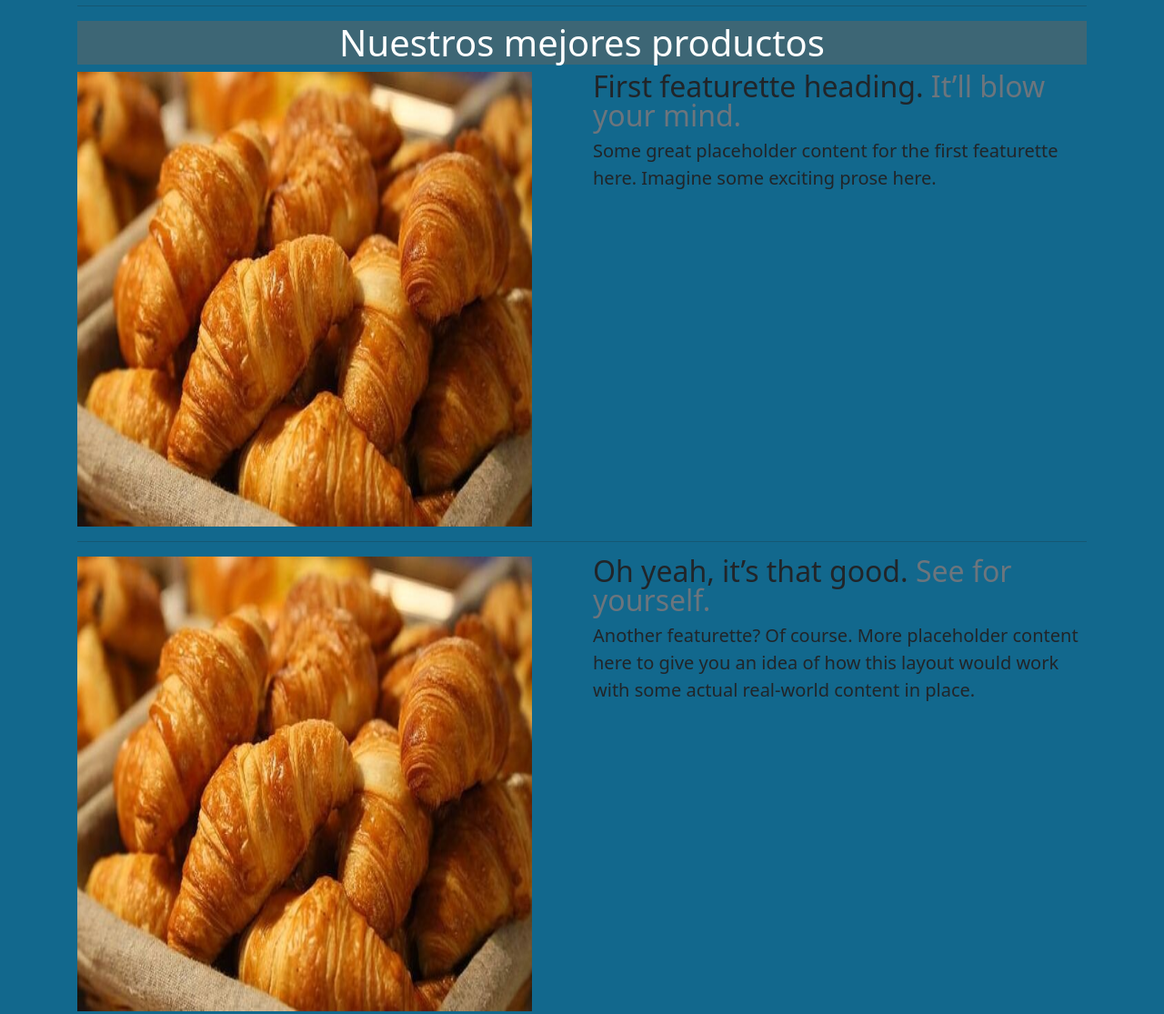
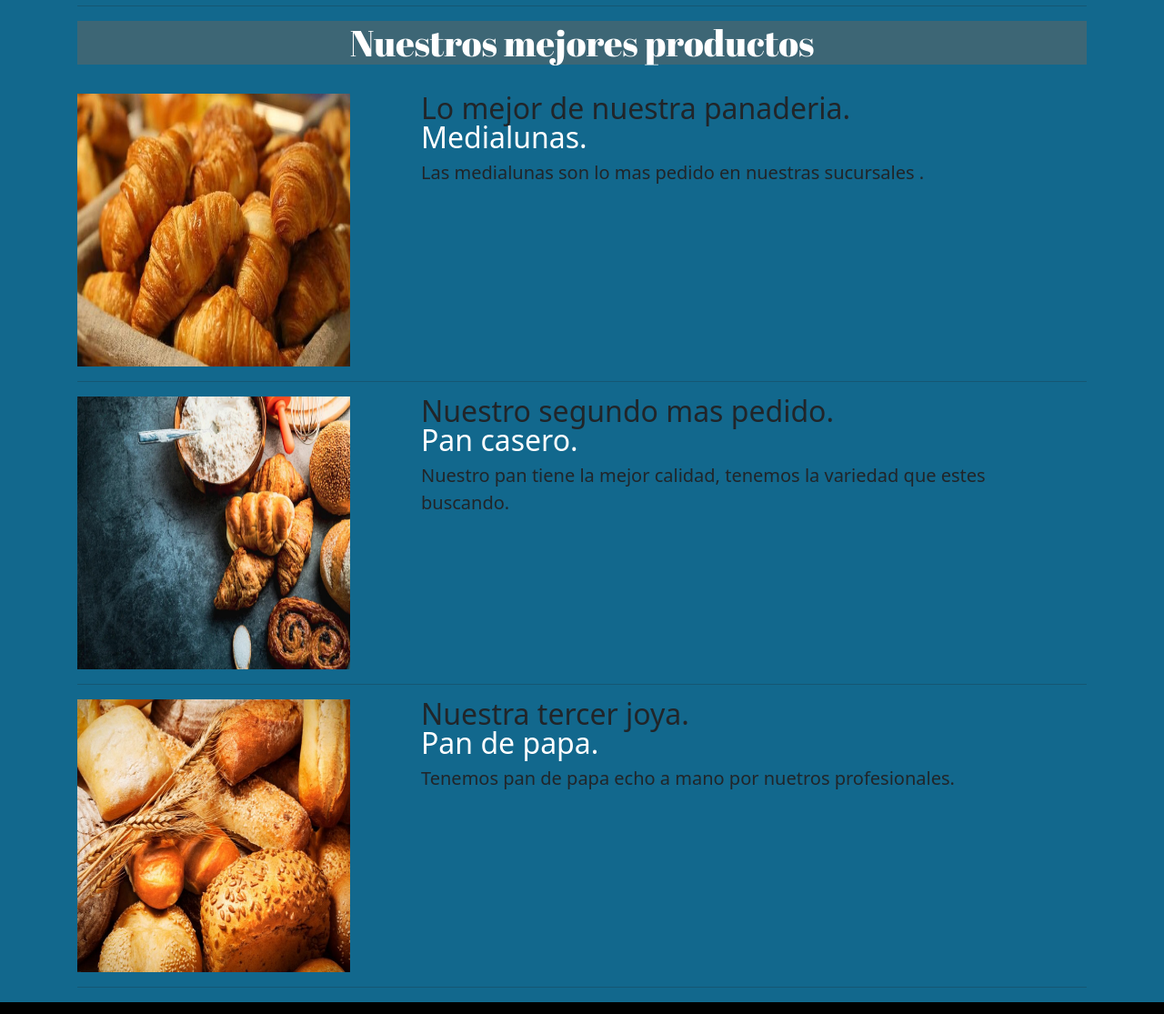
Before and after one commit to EmanuelDavid-Code01/LaPanaderia-DesafioFinalCoderHouse, a website: page index.html in a window 1280 px wide. Shown: the part 800-1915 px from the top of the page at 91% size. Drawn offline with nearby package versions, Linux system fonts and the light colour scheme.

Commit message:
tipografias

```diff
--- a/index.html
+++ b/index.html
@@ -91,7 +91,8 @@
             <div class="row py-lg-5">
 
                 <div class="col-lg-6 col-md-8 mx-auto">
-                    <h1 class=" colorFondo animate__animated animate__bounce titulo">Dulce Pan</h1>
+                    <h1 class=" colorFondo animate__animated animate__bounce titulo"
+                    >Dulce Pan</h1>
                     <h2 class="fw-light colorFondo"> ¡Bienvenidos! Disfrutemos de la experiencia.</h2>
                 </div>
 
@@ -143,20 +144,23 @@
             </div>
 
             <hr class="featurette-divider">
-            <h1 class=" colorFondo animate__animated animate__bounce titulo" style="text-align:center; color: #FFFFFF;">Nuestros mejores productos</h1>
+            <h1 class=" colorFondo animate__animated animate__bounce titulo" style="text-align:center; color: #FFFFFF;">
+                Nuestros mejores productos</h1>
+            <br>
             <div class="row featurette">
-                <div class="col-md-6">
+                <div class="col-md-4">
 
-                    <title>Placeholder</title>
-                    <img src="imagenes/imagenesFacturas/Medialunas.jpeg" width="500px" height="500px" alt="">
+                    <title>DULCE PAN</title>
+                    <img src="imagenes/imagenesFacturas/Medialunas.jpeg" width="300px" height="300px" alt="Medialunas">
 
 
                 </div>
-                <div class="col-md-6">
-                    <h2 class="featurette-heading fw-normal lh-1">First featurette heading. <span
-                            class="text-muted">It’ll blow your mind.</span></h2>
-                    <p class="lead">Some great placeholder content for the first featurette here. Imagine some exciting
-                        prose here.</p>
+                <div class="col-md-7">
+                    <h2 class="featurette-heading fw-normal lh-1">Lo mejor de nuestra panaderia.
+                        <br>
+                        <span class="text-white">Medialunas.</span>
+                    </h2>
+                    <p class="lead">Las medialunas son lo mas pedido en nuestras sucursales .</p>
                 </div>
 
             </div>
@@ -165,15 +169,17 @@
 
             <div class="row featurette">
 
-                <div class="col-md-6">
+                <div class="col-md-4">
                     <title>Placeholder</title>
-                    <img src="imagenes/imagenesFacturas/Medialunas.jpeg" width="500px" height="500px" alt="">
+                    <img src="imagenes/imagenesFacturas/IngredientePan.jpeg" width="300px" height="300px"
+                        alt="Pan cacero ingredientes">
                 </div>
-                <div class=" col-md-6">
-                    <h2 class="featurette-heading fw-normal lh-1">Oh yeah, it’s that good. <span class="text-muted">See
-                            for yourself.</span></h2>
-                    <p class="lead">Another featurette? Of course. More placeholder content here to give you an idea of
-                        how this layout would work with some actual real-world content in place.</p>
+                <div class=" col-md-7">
+                    <h2 class="featurette-heading fw-normal lh-1">Nuestro segundo mas pedido.
+                        <br>
+                        <span class="text-white">Pan casero.</span>
+                    </h2>
+                    <p class="lead">Nuestro pan tiene la mejor calidad, tenemos la variedad que estes buscando.</p>
                 </div>
 
             </div>
@@ -182,16 +188,17 @@
 
             <div class="row featurette">
 
-                <div class="col-md-6">
+                <div class="col-md-4">
                     <title>Placeholder</title>
-                    <img src="imagenes/imagenesFacturas/Medialunas.jpeg" width="500px" height="500px" alt="">
+                    <img src="imagenes/imagenesFacturas/SemillasPan.jpeg" width="300px" height="300px"
+                        alt="Pan con semillas">
                 </div>
-                <div class="col-md-6">
-                    <h2 class="featurette-heading fw-normal lh-1">And lastly, this one. <span
-                            class="text-muted">Checkmate.</span></h2>
-                    <p class="lead">And yes, this is the last block of representative placeholder content. Again, not
-                        really intended to be actually read, simply here to give you a better view of what this would
-                        look like with some actual content. Your content.</p>
+                <div class="col-md-7">
+                    <h2 class="featurette-heading fw-normal lh-1">Nuestra tercer joya.
+                        <br>
+                        <span class="text-white">Pan de papa.</span>
+                    </h2>
+                    <p class="lead">Tenemos pan de papa echo a mano por nuetros profesionales.</p>
                 </div>
             </div>
             <hr class="featurette-divider">
@@ -204,7 +211,7 @@
             <div class="row">
                 <div class="columna columna-25 columna-mobile-100">
 
-                    <img src="Imagenes/LogoPanaderia.png" alt="logo-blanco" class="logo-footer imagenLogo">
+                    <img src="Imagenes/LogoPanaderia.png" alt="logo-panaderia" class="logo-footer imagenLogo">
                     <p>Bienvenidos a Dulce Pan, iniciamos en 1984 con un pequeño emprendimiento y hoy somos una de las
                         mejores panaderías locales.
                     </p>
--- a/scss/_tipografia.scss
+++ b/scss/_tipografia.scss
@@ -12,5 +12,5 @@
   }
 
   h1.titulo{
-    font-family: Cambria, Cochin, Georgia, Times, 'Times New Roman', serif;
+    font-family: 'Abril Fatface', cursive;
   }
--- a/scss/estilos.scss
+++ b/scss/estilos.scss
@@ -9,11 +9,9 @@
 @import"primerProducto";
 @import"icoMove";
 @import url('https://fonts.googleapis.com/css2?family=Bangers&display=swap');
+@import url('https://fonts.googleapis.com/css2?family=Abril+Fatface&display=swap');
 
-@font-face{
-    font-family:"AbrilFatface-Regular";
-    src:url(https://fonts.googleapis.com);
-  }
+
 .container-fluid{
     width: 100%;
     padding-left: 15px;
```
Also changed, not shown: css/estilos.css, 1 other file.
